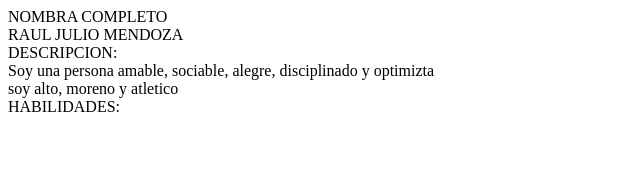
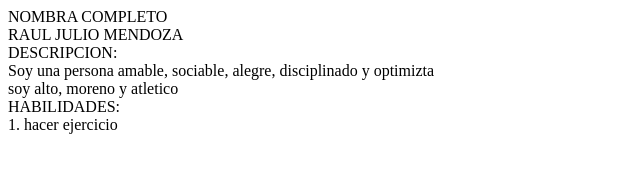
Before and after one commit to rauljm05/rubrica_01, a plain HTML site: page index.html in a window 1280 px wide. Shown: the whole page, without its empty margins (0-640 px from the left). Drawn offline with Linux system fonts and the light colour scheme.

Commit message:
quinto commit

```diff
--- a/index.html
+++ b/index.html
@@ -12,6 +12,6 @@
     <div>Soy una persona amable, sociable, alegre, disciplinado y optimizta</div>
     <div>soy alto, moreno y atletico</div>
     <div>HABILIDADES:</div>
-    <div></div>
+    <div>1. hacer ejercicio</div>
 </body>
 </html>
```
